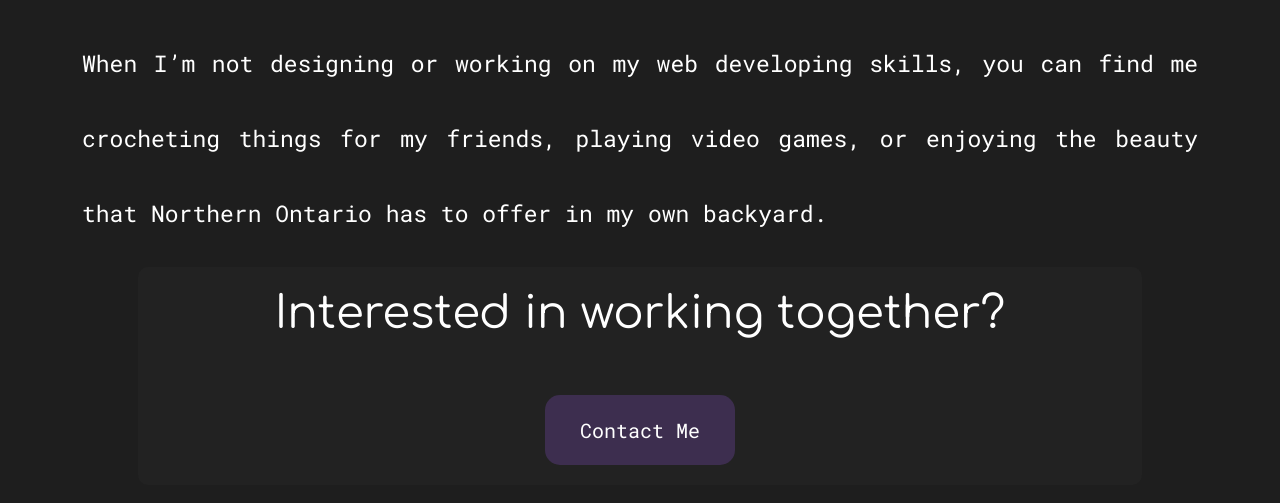
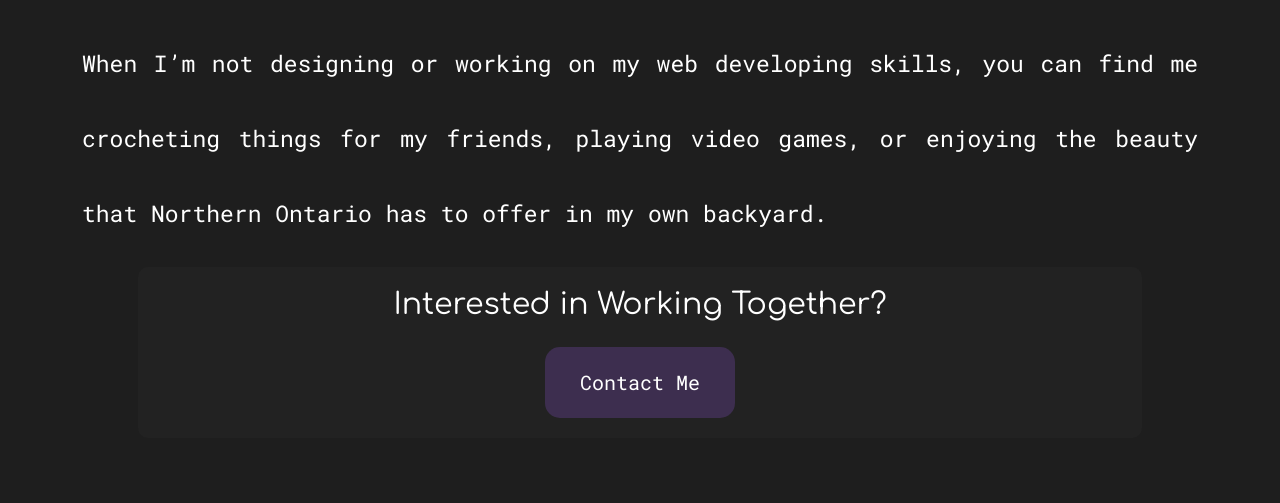
Before and after one commit to KennieKoder/portfolio-project, a plain HTML site: page about.html in a window 1280 px wide. Shown: the part 2513-3016 px from the top of the page. Drawn offline with nearby package versions, Linux system fonts and the light colour scheme.

Commit message:
small adjustments

```diff
--- a/about.html
+++ b/about.html
@@ -121,10 +121,14 @@
         </p>
       </div>
       <div class="work-inquiry mb-5">
-        <h3 class="mb-4">Interested in working together?</h3>
-        <button class="d-flex justify-content-center">
-          <a href="#">Contact Me</a>
-        </button>
+        <div class="mb-4">
+          <h4>Interested in Working Together?</h4>
+        </div>
+        <div>
+          <button>
+            <a href="#">Contact Me</a>
+          </button>
+        </div>
       </div>
     </div>
   </body>
```
Also changed, not shown: index.html (+1 -1 lines).
